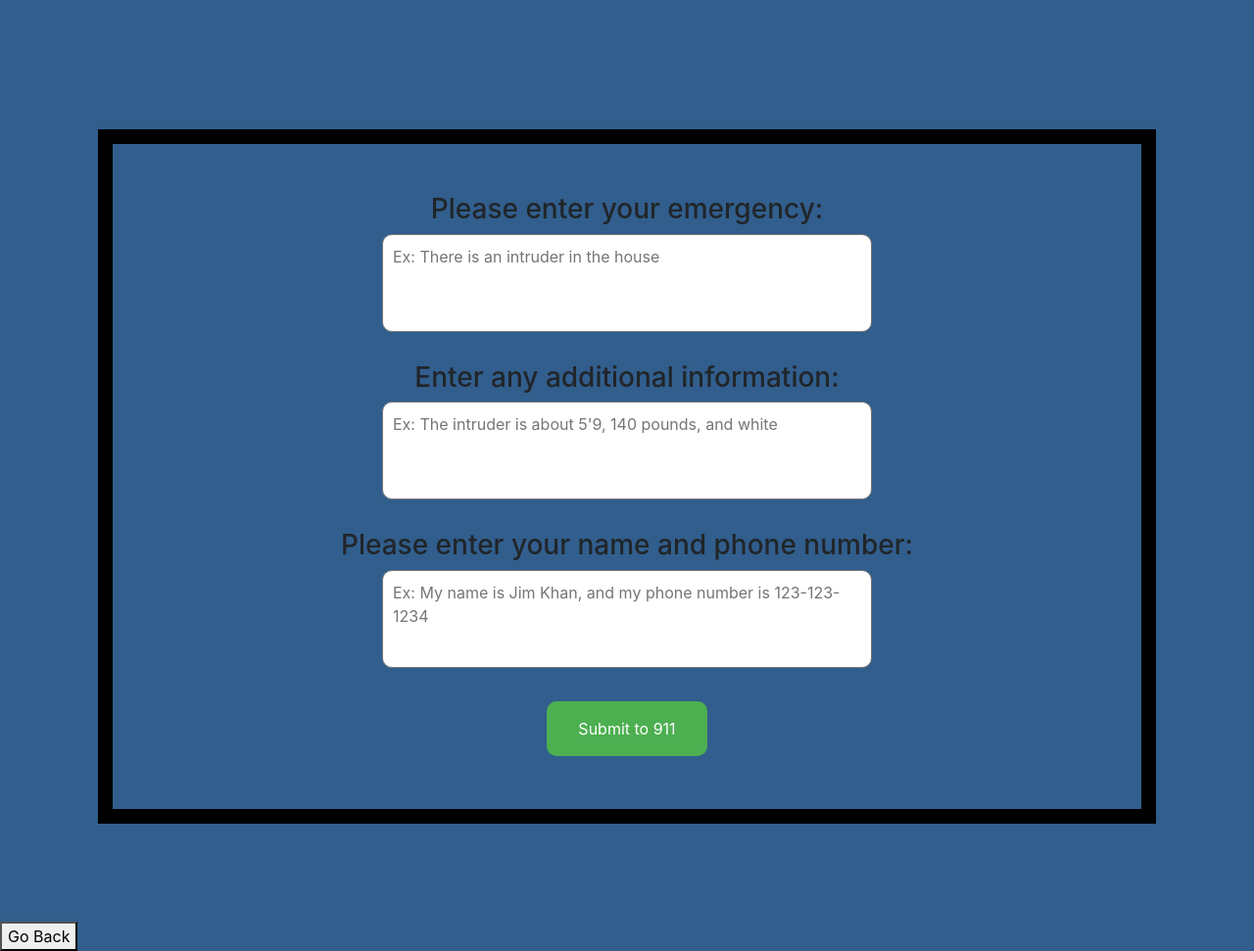
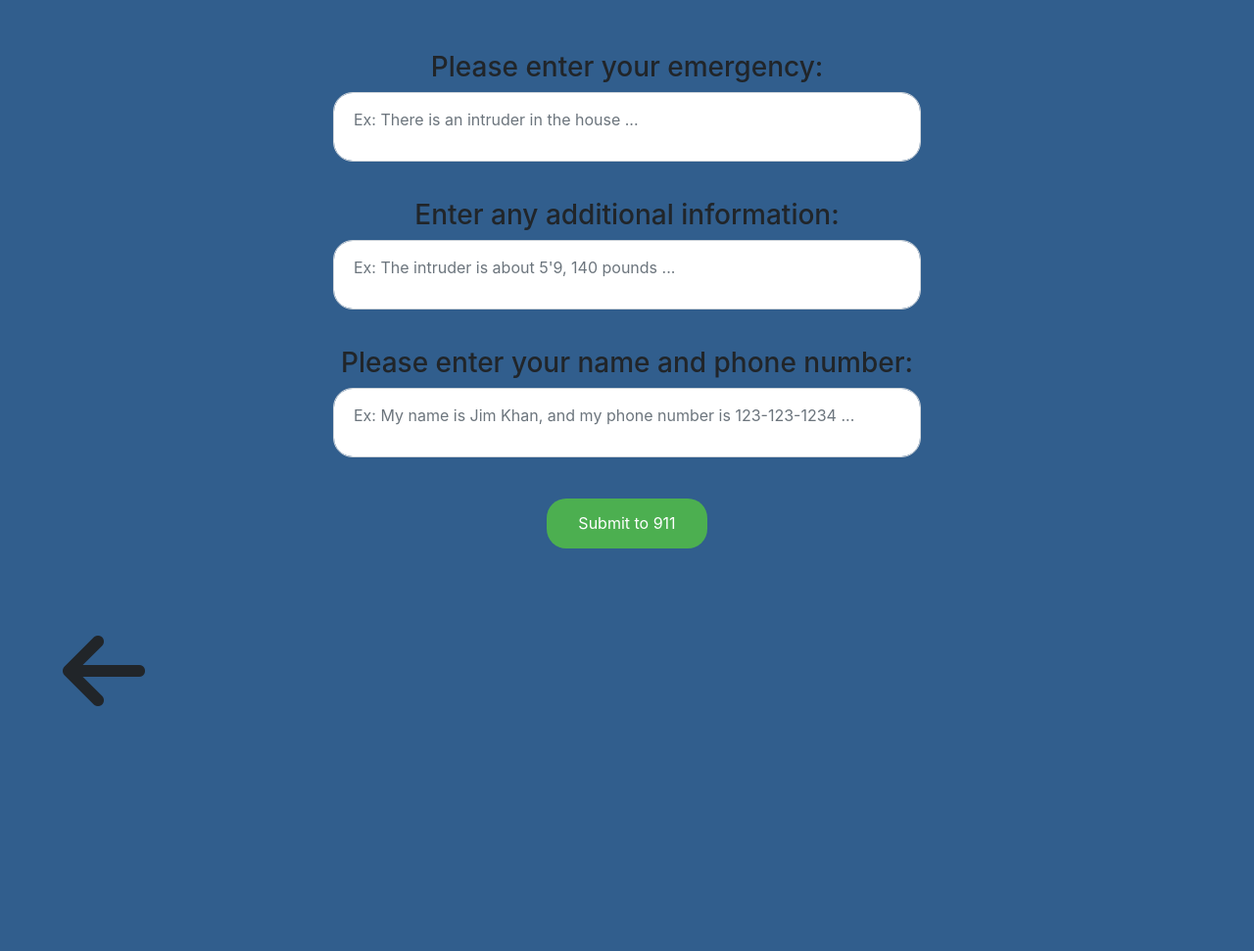
Before and after one commit to timhyc19/scemergency, a website: page public/home.html in a window 1280 px wide. Shown: the whole page at 98% size. After the commit the page ends 800 px from the top, so only its background shows below. Drawn offline with nearby package versions, Linux system fonts and the light colour scheme.

Commit message:
Front end style

```diff
--- /dev/null
+++ b/public/geo.js
@@ -0,0 +1,25 @@
+function getGeoLocation() {
+  navigator.geolocation.getCurrentPosition((position) => {
+    const lat = position.coords.latitude.toString();
+    const lon = position.coords.longitude.toString();
+    const GOOGLE_API = 'AIzaSyAbbwm41-HW0vI_TT4U-Kxh5s1XTe6F1EI'
+
+    const url = 'https://maps.googleapis.com/maps/api/geocode/json?latlng=' + lat + ',' + lon + '&key=' + GOOGLE_API
+
+    fetch(url).then(res => res.json())
+      .then((res) => {
+        let address = res.results[0].formatted_address;
+        if(localStorage.getItem("Opened") == 1){
+          document.getElementById("loc").innerHTML = "I need police services. My location is: " + address
+        }
+        else if(localStorage.getItem("Opened") == 2){
+          document.getElementById("loc").innerHTML = "I need ambulance services. My location is: " + address
+        }
+        else if(localStorage.getItem("Opened") == 3){
+          document.getElementById("loc").innerHTML = "I need fire services. My location is: " + address
+        }
+      })
+  })
+}
+
+getGeoLocation()
--- a/public/home.html
+++ b/public/home.html
@@ -1,33 +1,43 @@
 <!DOCTYPE html>
 <html lang="en">
+
 
 <head>
   <meta charset="UTF-8">
   <meta name="viewport" content="width=device-width, initial-scale=1.0">
   <title>Document</title>
   <link rel="stylesheet" href="bootstrap-4.1.3-dist/css/bootstrap.min.css">
+  <link rel="stylesheet" href="https://stackpath.bootstrapcdn.com/bootstrap/4.5.0/css/bootstrap.min.css">
   <link rel="stylesheet" href="style.css">
+  <link rel="stylesheet" href="styles2.css">
 </head>
 
-<body>
-<div class="borderSubmit">
+<script src="https://code.jquery.com/jquery-3.5.1.min.js"></script>
+<script src="https://stackpath.bootstrapcdn.com/bootstrap/4.5.0/js/bootstrap.min.js"></script>
+
+<body class="bodyClass">
+
+  <div class="back-button grow">
+    <i onclick="goBack()" class="fas fa-arrow-left"></i>
+  </div>
+
+<div class="borderSubmit bs-example">
   <form action="/" method="post">
     <textarea style="display:none; resize: none;" rows="4" name="text" id="loc"></textarea>
     <center>
     <h3 id="title">Please enter your emergency:</h3>
-    <textarea class="inputSize" type="text" name = "one" id="id" placeholder="Ex: There is an intruder in the house"></textarea>
+    <textarea class="inputSize form-control" type="text" name = "one" id="id" placeholder="Ex: There is an intruder in the house ..."></textarea>
     <br><br>
     <h3 id="title">Enter any additional information:</h3>
-    <textarea class="inputSize" type="text" name = "two" id="id" placeholder="Ex: The intruder is about 5'9, 140 pounds, and white"></textarea>
+    <textarea type="text" class="inputSize form-control" name = "two" id="id" placeholder="Ex: The intruder is about 5'9, 140 pounds ..."></textarea>
     <br><br>
     <h3 id="title">Please enter your name and phone number:</h3>
-    <textarea class="inputSize" type="text" name = "three" id="id" placeholder="Ex: My name is Jim Khan, and my phone number is 123-123-1234"></textarea>
+    <textarea class="inputSize form-control" type="text" name = "three" id="id" placeholder="Ex: My name is Jim Khan, and my phone number is 123-123-1234 ..."></textarea>
     <br><br>
     <button class="button button5" type="submit" name="submit">Submit to 911</button>
   </center>
   </form>
 </div>
-  <button onclick="goBack()">Go Back</button>
 
   <script>
   function goBack() {
@@ -38,25 +48,7 @@
   <script src="js/jquery-3.3.1.min.js"></script>
   <script src="bootstrap-4.1.3-dist/js/bootstrap.bundle.min.js"></script>
   <script src='https://kit.fontawesome.com/a076d05399.js'></script>
-  <script>
-  function getGeoLocation() {
-    navigator.geolocation.getCurrentPosition((position) => {
-      const lat = position.coords.latitude.toString();
-      const lon = position.coords.longitude.toString();
-      const GOOGLE_API = 'AIzaSyAbbwm41-HW0vI_TT4U-Kxh5s1XTe6F1EI'
-
-      const url = 'https://maps.googleapis.com/maps/api/geocode/json?latlng=' + lat + ',' + lon + '&key=' + 'AIzaSyAbbwm41-HW0vI_TT4U-Kxh5s1XTe6F1EI'
-
-      fetch(url).then(res => res.json())
-        .then((res) => {
-          let address = res.results[0].formatted_address;
-          document.getElementById("loc").innerHTML = "My location is: " + address
-        })
-    })
-  }
-
-  getGeoLocation()
-  </script>
+  <script src= geo.js type=text/javascript></script>
 
 </body>
 
--- a/public/style.css
+++ b/public/style.css
@@ -1,4 +1,5 @@
 @import url(https://fonts.googleapis.com/css?family=Cabin:700);
+@import "compass/css3";
 
 body {
   padding-top: 2em;
@@ -169,12 +170,12 @@ body {
 }
 
 .inputSize{
-  border-radius: 10px;
+  border-radius: 20px;
   resize: none;
-  height: 100px;
-  width: 500px;
-  padding-left: 10px;
-  padding-top: 10px;
+  height: 150px;
+  width: 600px;
+  padding-left: 20px;
+  padding-top: 15px;
   outline: none;
 }
 
@@ -190,7 +191,7 @@ body {
   margin: 4px 2px;
   transition-duration: 0.4s;
   cursor: pointer;
-  border-radius: 10px;
+  border-radius: 20px;
 }
 
 .button5:hover {
@@ -198,8 +199,24 @@ body {
   color: white;
 }
 
-.borderSubmit{
-  border: 15px solid black;
-  margin: 100px;
-  padding: 50px;
+.grow { transition: all .2s ease-in-out; }
+.grow:hover { transform: scale(1.1); }
+
+.bodyClass{
+  display: block;
+  font-family: Montserrat-Regular, sans-serif
+  t
+  font-size: 24px;
+  line-height: 1.2;
+  text-align: center;
+  padding-bottom: 44px;
 }
+
+.bs-example {
+		margin: 20px;
+	}
+
+.form-control:focus {
+  border-color: #fdec6e;
+  box-shadow: 1px 2px 3px rgba(0, 0, 0, 0.075) inset, 0px 0px 18px #fdec6e;
+}
--- /dev/null
+++ b/public/styles2.css
@@ -0,0 +1,26 @@
+@import url(https://fonts.googleapis.com/css?family=Cabin:700);
+
+body {
+    padding-top: 2em;
+    background:#315E8D;
+  }
+
+.back-button {
+  position: absolute;
+  font-size: 600%;
+  left: 5%;
+  bottom: 7%;
+}
+
+.back-button:hover{
+  color: #fdec6e;
+  text-shadow: 0px, 0px, 30px, #fdec6e;
+  -moz-transition: all 0.2s ease-in;
+  -o-transition: all 0.2s ease-in;
+  -webkit-transition: all 0.2s ease-in;
+  transition: all 0.2s ease-in;
+}
+
+.title {
+  font-size: 2.5rem;
+}
--- a/server.js
+++ b/server.js
@@ -51,7 +51,7 @@ app.post("/", function(req, res) {
   );
 
 
-  res.send("Information is being sent right away, stay safe!")
+  res.send("Information sent.")
 })
 
 
```
Also changed, not shown: public/index.html (+7 -7 lines).
